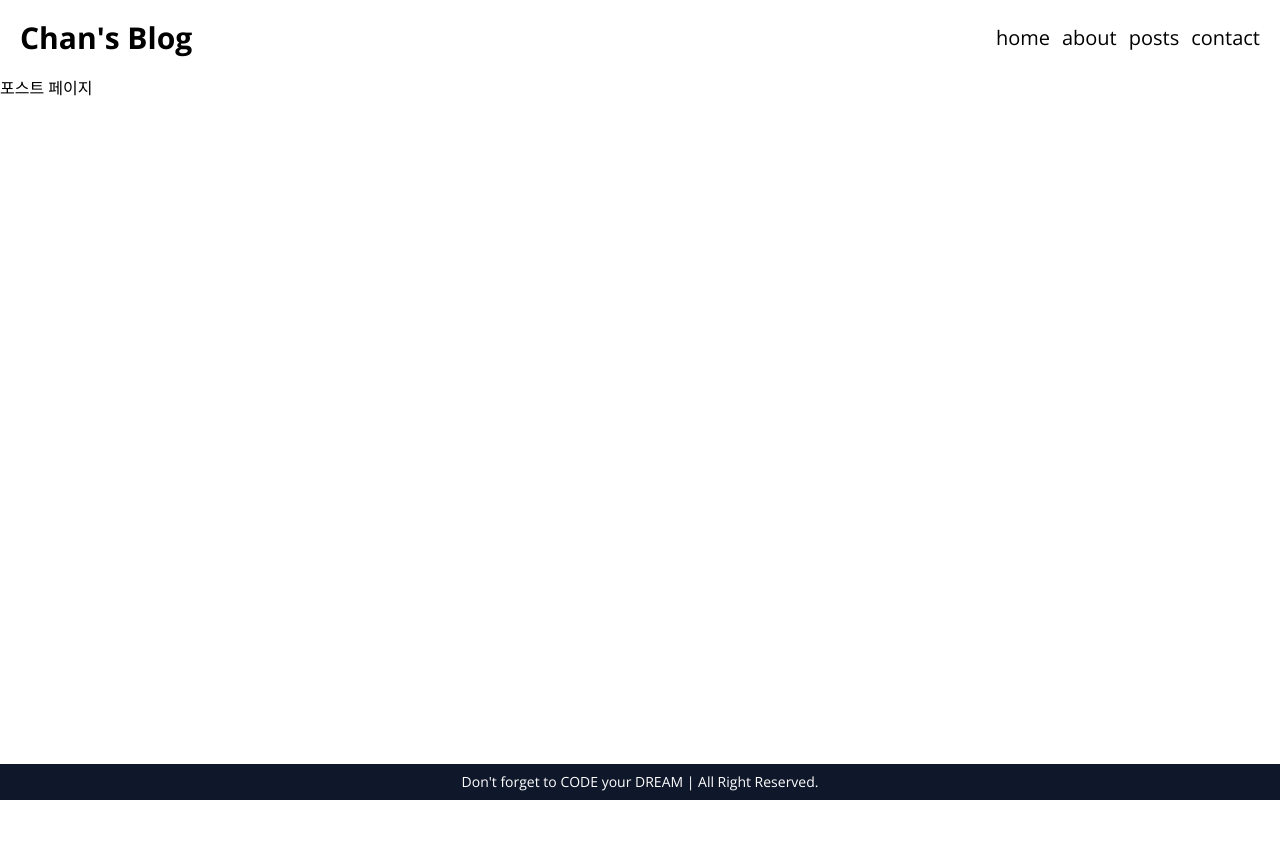
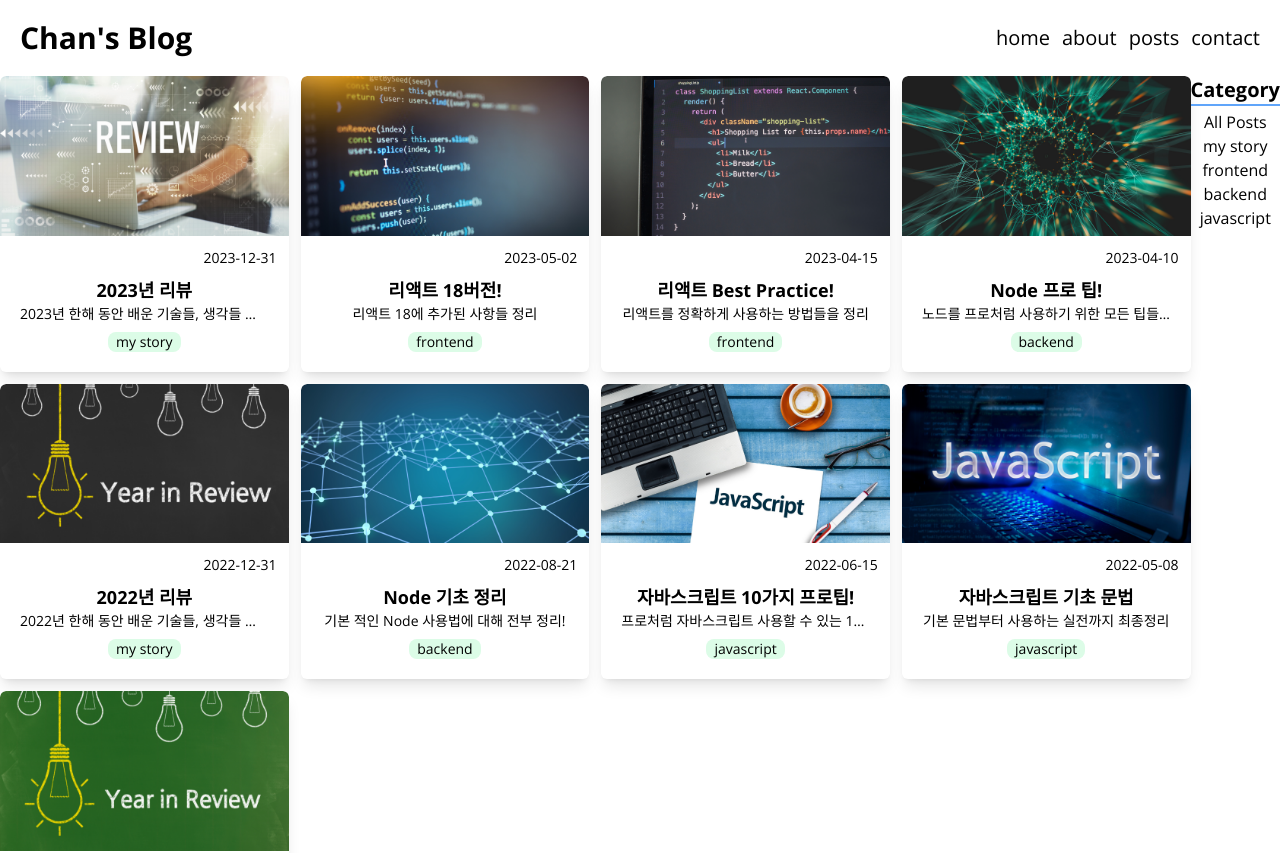
Before and after one commit to chen4023/blog-nextjs, a Next.js app: page /posts in a window 1280 px wide. Shown: the top 853 px of the page. Before the commit the page ends 800 px from the top, so only its background shows below. Built offline with nearby package versions, Linux system fonts and the light colour scheme.

Commit message:
[feat] Posts category filter 기능 구현

```diff
--- a/src/app/page.tsx
+++ b/src/app/page.tsx
@@ -1,4 +1,5 @@
 import CarouselPosts from "@/components/CarouselPosts";
+import CategoryMenu from "@/components/CategoryMenu";
 import FeaturedPosts from "@/components/FeaturedPosts";
 import Profile from "@/components/Profile";
 
--- a/src/app/posts/page.tsx
+++ b/src/app/posts/page.tsx
@@ -1,3 +1,8 @@
-export default function PostsPage() {
-  return <div>포스트 페이지</div>;
+import FilterablePosts from "@/components/FilterablePosts";
+import { getPosts } from "@/service/posts";
+
+export default async function PostsPage() {
+  const posts = await getPosts();
+  const categories = [...new Set(posts.map((post) => post.category))];
+  return <FilterablePosts posts={posts} categories={categories} />;
 }
--- a/src/components/Card.tsx
+++ b/src/components/Card.tsx
@@ -12,12 +12,14 @@ export default function Card({ post }: { post: Post }) {
           alt="postImg"
           width={310}
           height={200}
-          className="w-full rounded-t-md"
+          className="rounded-t-md w-full"
         />
         <div className="p-3">
           <p className="text-sm text-right">{date}</p>
           <div className="flex flex-col items-center justify-center p-2">
-            <h1 className="text-lg font-bold">{title}</h1>
+            <h1 className="w-full truncate text-center text-lg font-bold">
+              {title}
+            </h1>
             <p className="w-full truncate text-sm text-center">{description}</p>
             <span className="text-sm bg-green-100 px-2 rounded-lg mt-2">
               {category}
--- /dev/null
+++ b/src/components/Categories.tsx
@@ -0,0 +1,25 @@
+type Props = {
+  categories: string[];
+  onClick: (category: string) => void;
+};
+
+export default function Categories({ categories, onClick }: Props) {
+  return (
+    <section className="flex flex-col items-center">
+      <h2 className="text-xl font-bold border-b-2 border-blue-400 mb-1">
+        Category
+      </h2>
+      <ul className="flex flex-col items-center">
+        {categories.map((category) => (
+          <li
+            key={category}
+            onClick={() => onClick(category)}
+            className="cursor-pointer hover:text-blue-400"
+          >
+            {category}
+          </li>
+        ))}
+      </ul>
+    </section>
+  );
+}
--- /dev/null
+++ b/src/components/FilterablePosts.tsx
@@ -0,0 +1,36 @@
+"use client";
+import { Post } from "@/service/posts";
+import { useState } from "react";
+import Card from "./Card";
+import Categories from "./Categories";
+
+type Props = {
+  posts: Post[];
+  categories: string[];
+};
+
+const ALL_POSTS = "All Posts";
+
+export default function FilterablePosts({ posts, categories }: Props) {
+  const [selected, setSelected] = useState(ALL_POSTS);
+  const filtered =
+    selected === ALL_POSTS
+      ? posts
+      : posts.filter((post) => post.category === selected);
+
+  return (
+    <section className="flex justify-around">
+      <ul className="grid grid-cols-1 sm:grid-cols-2 md:grid-cols-3 lg:grid-cols-4 gap-3">
+        {filtered.map((post) => (
+          <li key={post.path}>
+            <Card post={post} />
+          </li>
+        ))}
+      </ul>
+      <Categories
+        categories={[ALL_POSTS, ...categories]}
+        onClick={(selected) => setSelected(selected)}
+      />
+    </section>
+  );
+}
--- a/src/components/MultiCarousel.tsx
+++ b/src/components/MultiCarousel.tsx
@@ -29,7 +29,7 @@ type Props = {
 export default function MultiCarousel({ children }: Props) {
   return (
     //grid 적용하니까 infinite growing 해결됨... 왜?
-    <div className="grid overflow-hidden w-full">
+    <div className="grid">
       <Carousel infinite autoPlay responsive={responsive} itemClass="m-2">
         {children}
       </Carousel>
```
